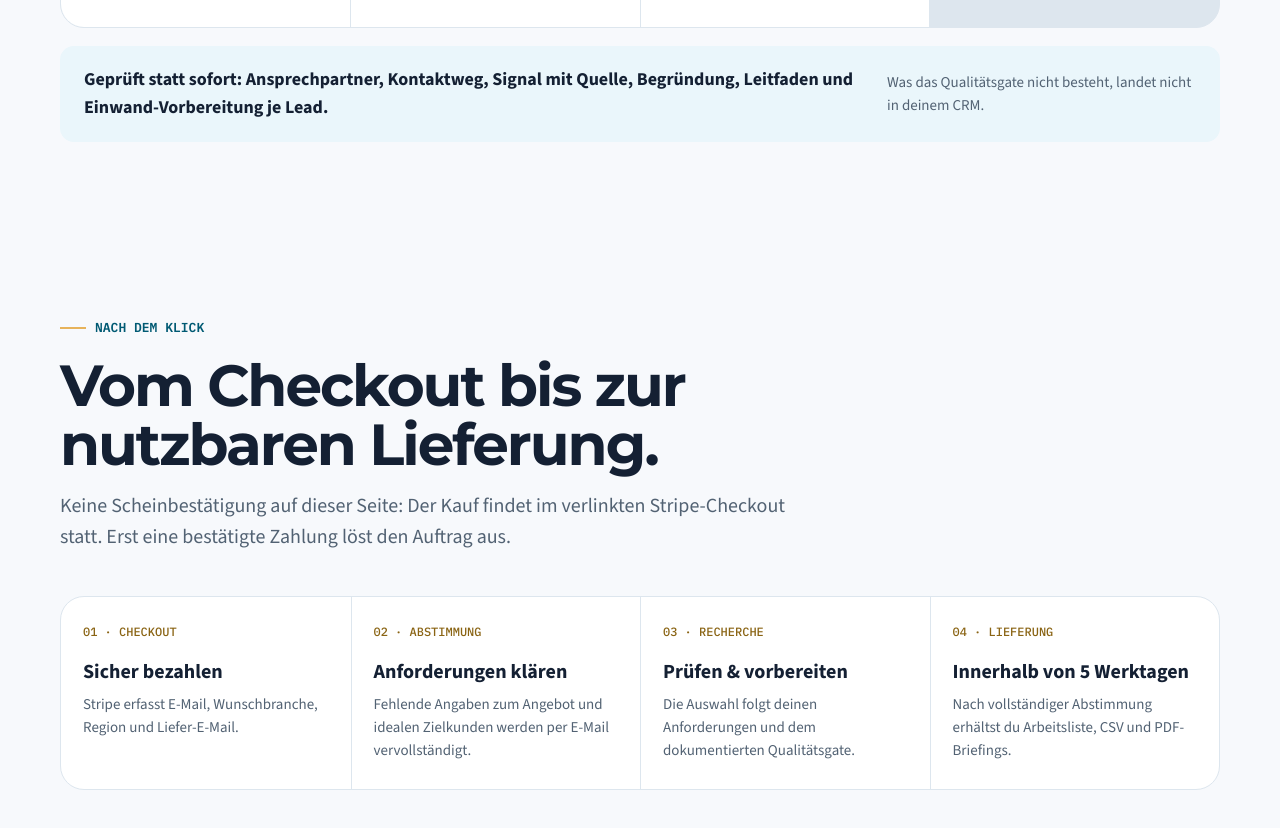
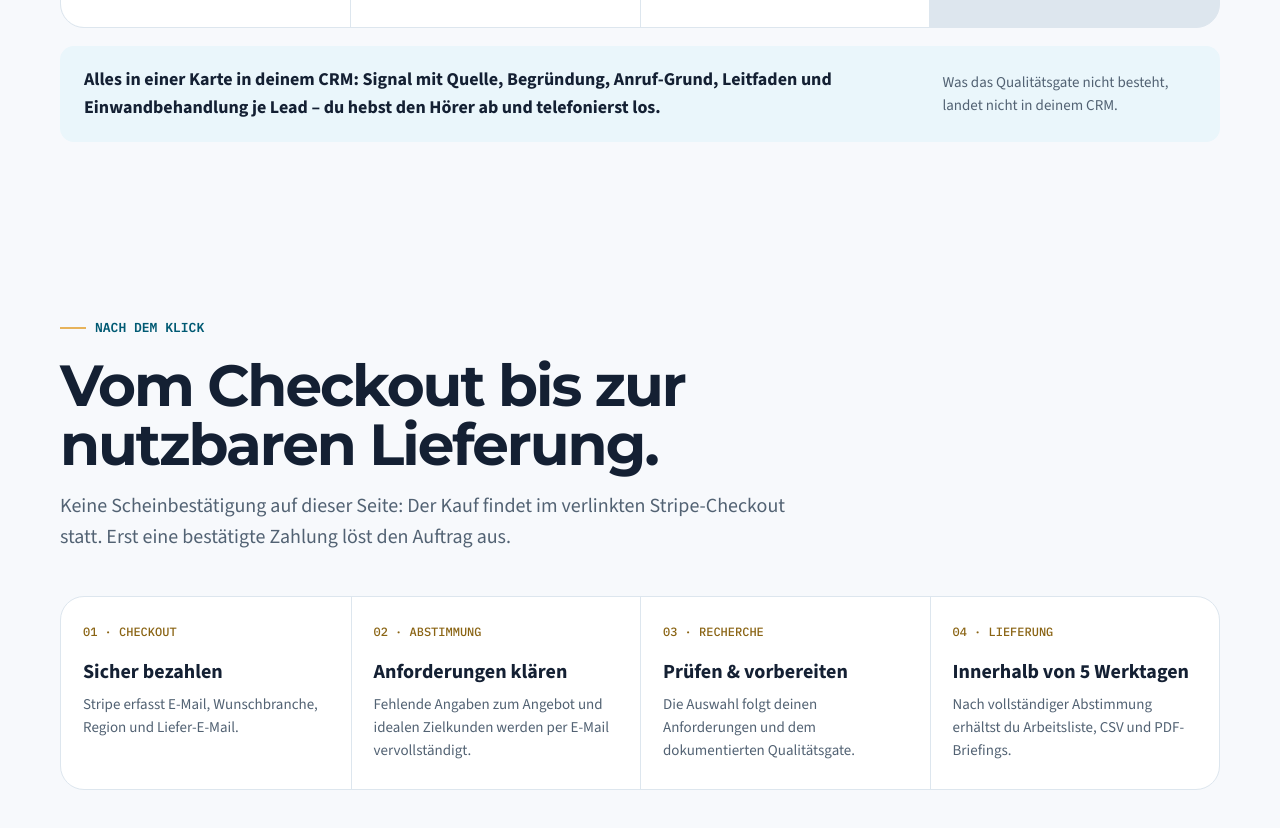
Before and after one commit to rebellmitherz/leads, a plain HTML site: page index.html in a window 1280 px wide. Shown: the part 7497-8325 px from the top of the page. Drawn offline with nearby package versions, Linux system fonts and the light colour scheme.

Commit message:
CRM im Fokus: Leitfaden, Einwandbehandlung, Begruendung in jeder Karte - Hoerer abheben und lostelefonieren

```diff
--- a/index.html
+++ b/index.html
@@ -813,7 +813,7 @@
           </article>
         </div>
         <div class="gate-band">
-          <strong>Geprüft statt sofort: Ansprechpartner, Kontaktweg, Signal mit Quelle, Begründung, Leitfaden und Einwand-Vorbereitung je Lead.</strong>
+          <strong>Alles in einer Karte in deinem CRM: Signal mit Quelle, Begründung, Anruf-Grund, Leitfaden und Einwandbehandlung je Lead – du hebst den Hörer ab und telefonierst los.</strong>
           <p>Was das Qualitätsgate nicht besteht, landet nicht in deinem CRM.</p>
         </div>
       </div>
```
